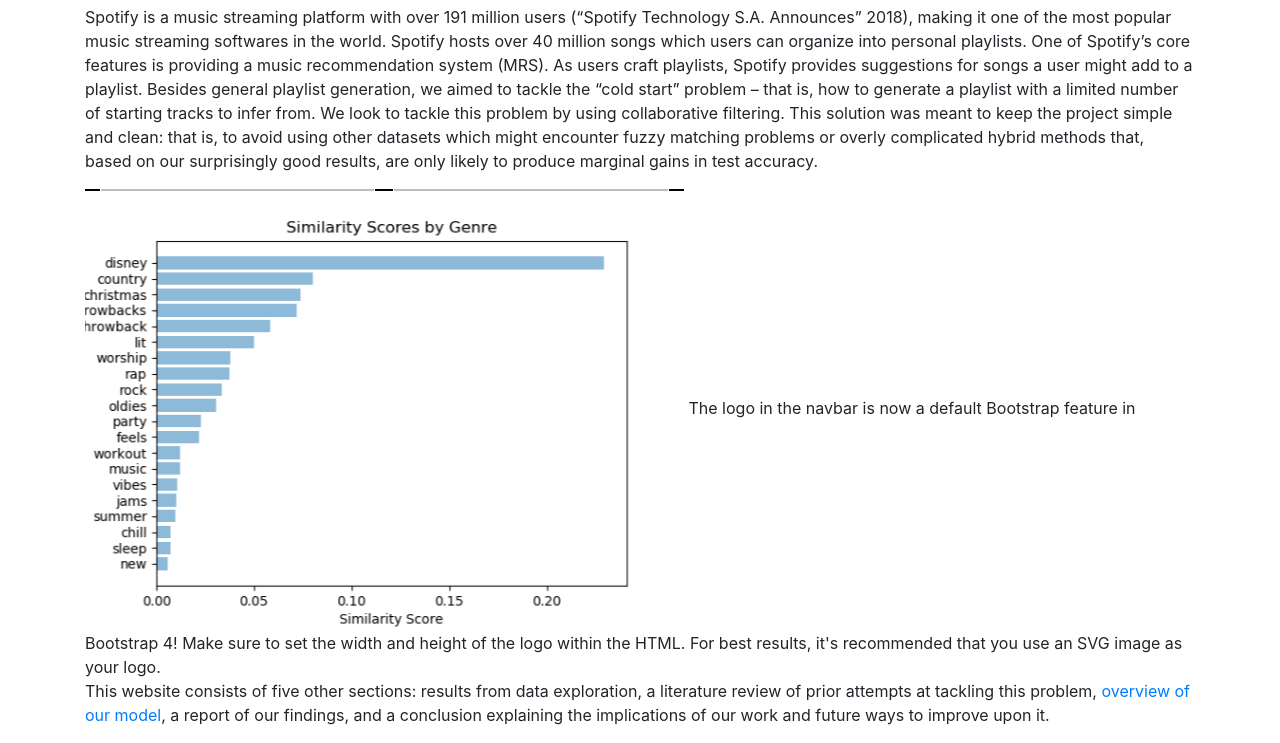
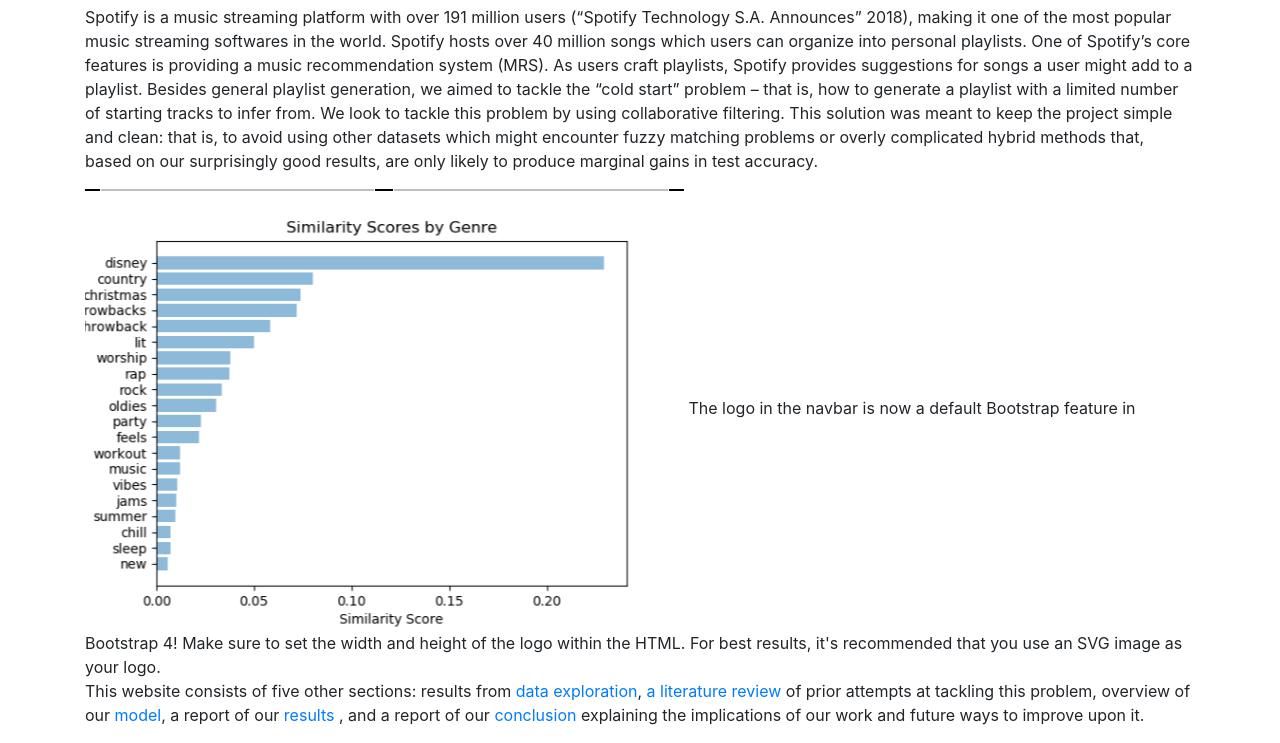
Before and after one commit to tlebryk/SpotifyMRS, a website: page index.html in a window 1280 px wide. Shown: the part 155-898 px from the top of the page. Drawn offline with Linux system fonts and the light colour scheme.

Commit message:
Update index.html

```diff
--- a/index.html
+++ b/index.html
@@ -64,7 +64,7 @@
         <img style="padding: 0 15px float: left," src="graph.png" width="599" height="442"  align=”right” alt=""> The logo in the navbar is now a default Bootstrap feature in Bootstrap 4! Make sure to set the width and height of the logo within the HTML. For best results, it's recommended that you use an SVG image as your logo.
 
       <p>
-        This website consists of five other sections: results from data exploration, a literature review of prior attempts at tackling this problem, <a href="model.html">overview of our model</a>, a report of our findings, and a conclusion explaining the implications of our work and future ways to improve upon it.
+        This website consists of five other sections: results from <a href="model.html">data exploration</a>, <a href="literaturereview.html">a literature review <a> of prior attempts at tackling this problem, overview of our <a href="model.html"> model</a>, a report of our <a href="model.html">results</a> , and a report of our <a href="model.html">conclusion</a> explaining the implications of our work and future ways to improve upon it.
       </p>
     </div>
     <!-- /.container -->
```
